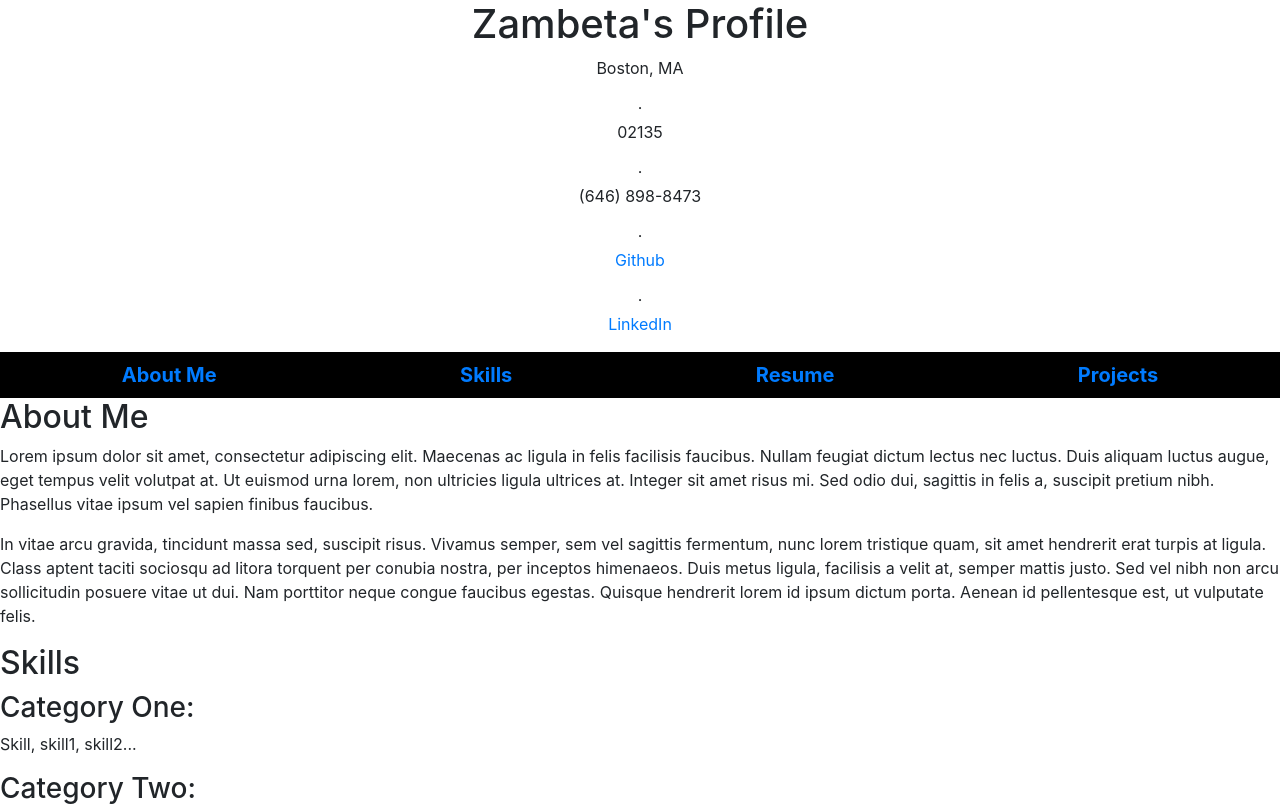
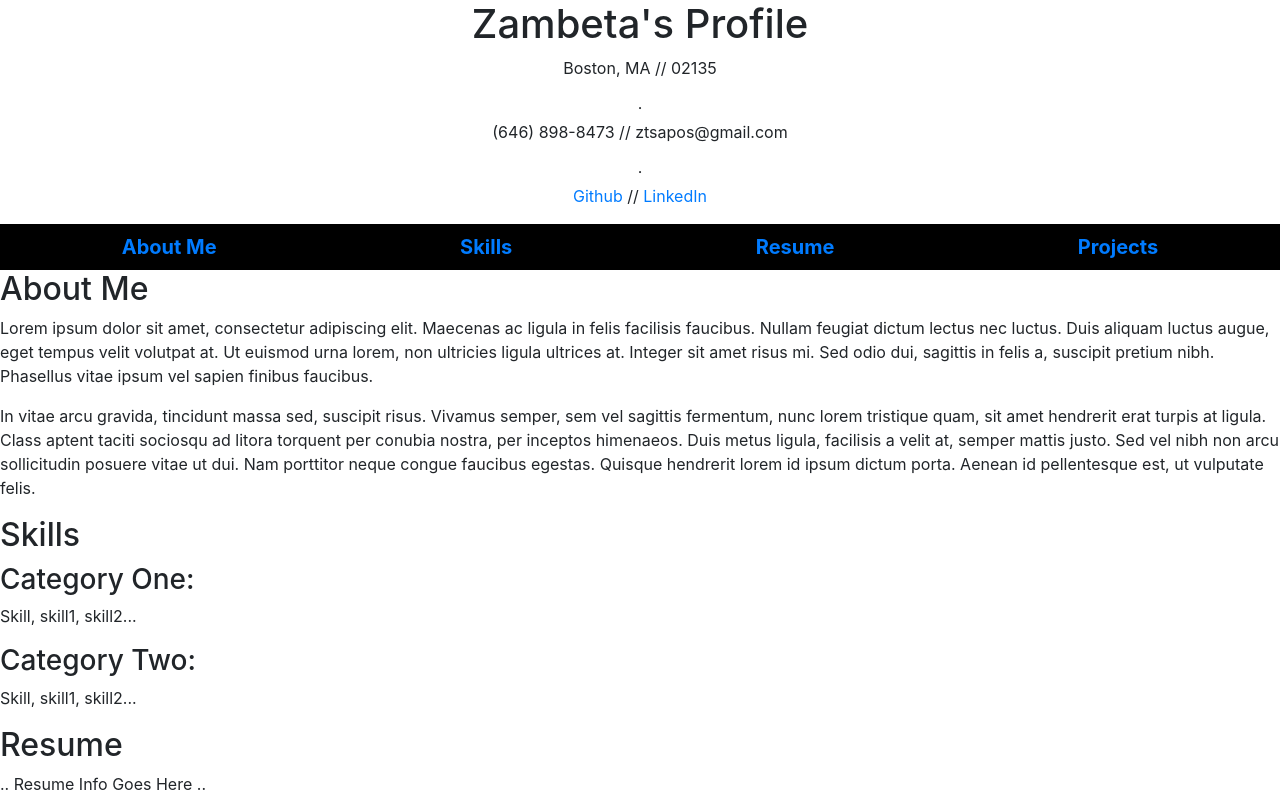
Before and after one commit to ztosyl/ztosyl.github.io, a website: page index.html in a window 1280 px wide. Shown: the top 809 px of the page. Drawn offline with nearby package versions, Linux system fonts and the light colour scheme.

Commit message:
Fixed upper nav

```diff
--- a/index.html
+++ b/index.html
@@ -8,15 +8,11 @@
     <body>
       <h1 class='upper'>Zambeta's Profile</h1>
   <nav class='upper'>
-    <p>Boston, MA</p>
+    <p>Boston, MA // 02135</p>
     &middot;
-    <p>02135</p>
+    <p>(646) 898-8473 // ztsapos@gmail.com</p>
     &middot;
-    <p>(646) 898-8473</p>
-    &middot;
-    <p><a href="https://github.com/ztosyl">Github</a></p>
-    &middot;
-    <p><a href="https://www.linkedin.com/in/zambeta">LinkedIn</a></p>
+    <p><a href="https://github.com/ztosyl">Github</a> // <a href="https://www.linkedin.com/in/zambeta">LinkedIn</a></p>
   </nav>
       <ul class="nav nav-pills nav-fill lower">
     <li class="nav-item">
```
